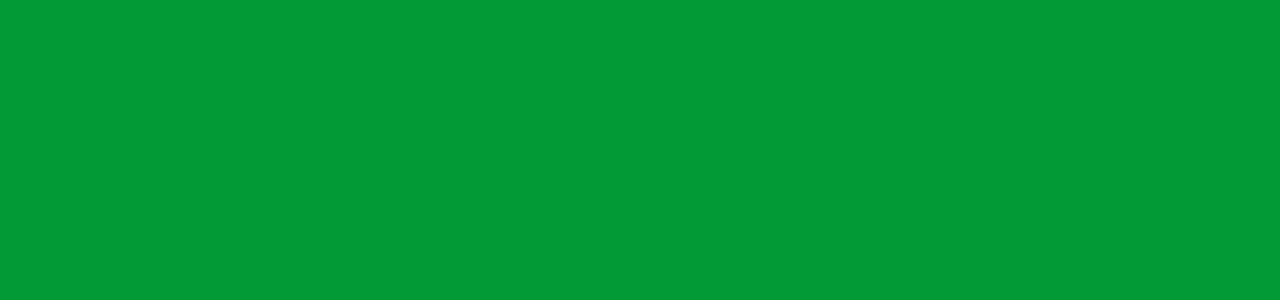
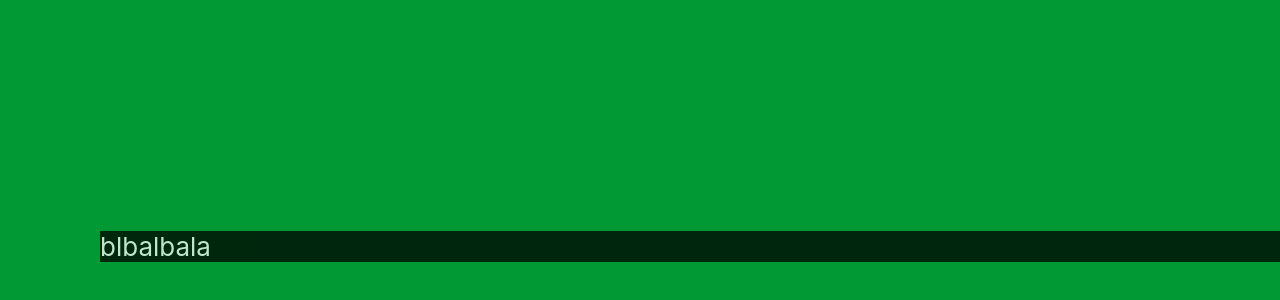
Before and after one commit to surizom/hyris-live-strip, a React (Create React App) app: page / in a window 1280 px wide. Shown: the part 458-758 px from the top of the page. Built offline with nearby package versions, Linux system fonts and the light colour scheme.

Commit message:
add strip container

```diff
--- a/src/App.tsx
+++ b/src/App.tsx
@@ -1,8 +1,13 @@
 import React from "react";
 import "./App.css";
+import StripContainer from "./components/StripContainer";
 
 function App() {
-  return <div className="App" />;
+  return (
+    <div className="App">
+      <StripContainer />
+    </div>
+  );
 }
 
 export default App;
--- /dev/null
+++ b/src/components/StripContainer.css
@@ -0,0 +1,10 @@
+.container {
+  display: flex;
+  flex-direction: row;
+  position: absolute;
+  right: 0;
+  left: 100px;
+  background-color: black;
+  opacity: 0.75;
+  bottom: 80px;
+}
--- /dev/null
+++ b/src/components/StripContainer.tsx
@@ -0,0 +1,10 @@
+import React from "react";
+import "./StripContainer.css";
+
+const StripContainer = () => {
+  const message = "blbalbala";
+
+  return <div className="container">{message}</div>;
+};
+
+export default StripContainer;
```
